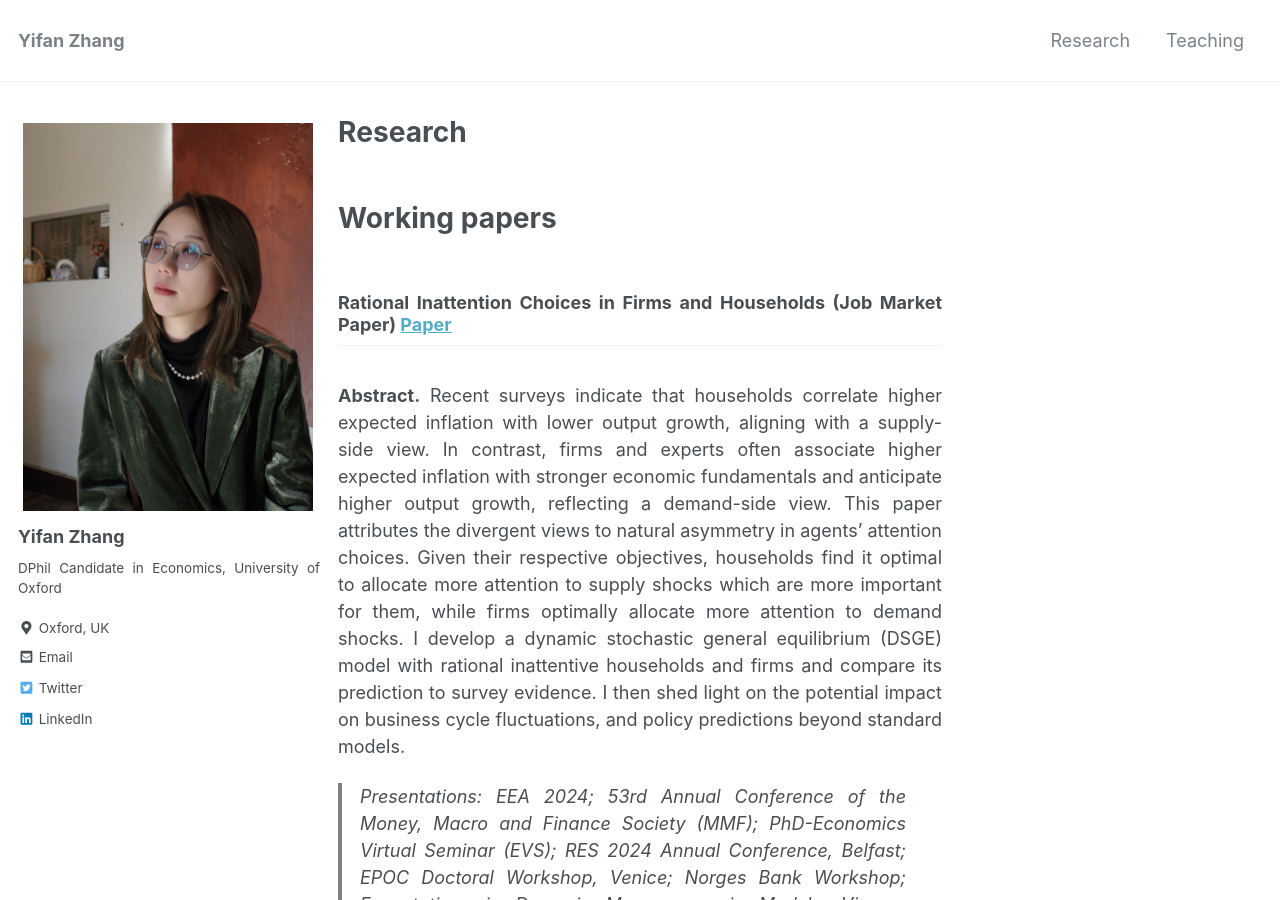
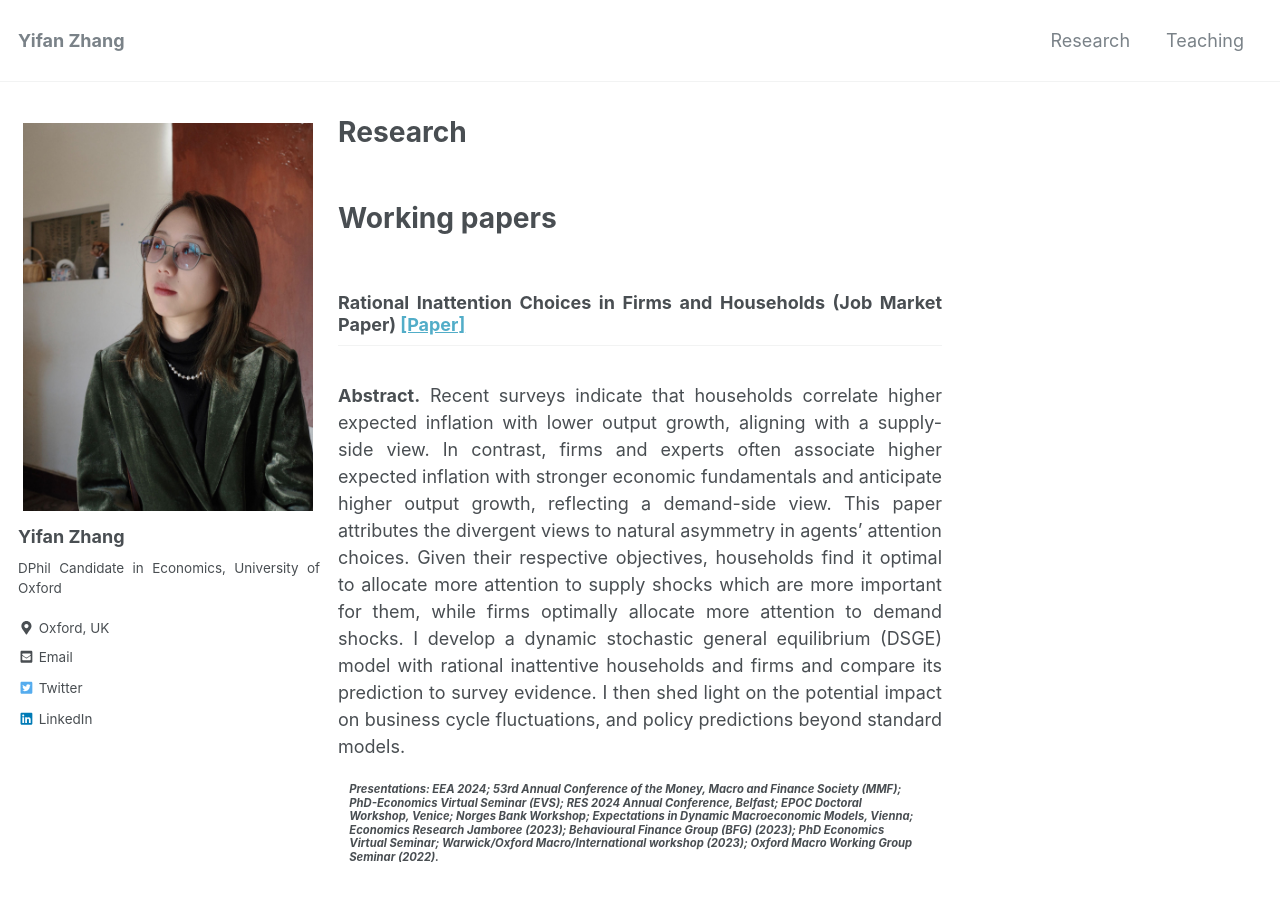
Before and after one commit to yifan-zhang-in/yifan-zhang-in.github.io, a Jekyll site: the page built from _pages/2_research.md, in a window 1280 px wide and 900 px high. Built offline with Jekyll 4.4.1, drawn with Linux system fonts in a browser that asks for light colours; nearby versions of some CDN libraries.

```diff
--- a/_pages/2_research.md
+++ b/_pages/2_research.md
@@ -4,11 +4,11 @@ permalink: /research/
 ---
 # Working papers
 
-## **Rational Inattention Choices in Firms and Households (Job Market Paper)** [Paper](/home/files/papers/)
+## **Rational Inattention Choices in Firms and Households (Job Market Paper)** [[Paper]](/home/files/papers/)
 
 **Abstract.** Recent surveys indicate that households correlate higher expected inflation with lower output growth, aligning with a supply-side view. In contrast, firms and experts often associate higher expected inflation with stronger economic fundamentals and anticipate higher output growth, reflecting a demand-side view. This paper attributes the divergent views to natural asymmetry in agents' attention choices. Given their respective objectives, households find it optimal to allocate more attention to supply shocks which are more important for them, while firms optimally allocate more attention to demand shocks. I develop a dynamic stochastic general equilibrium (DSGE) model with rational inattentive households and firms and compare its prediction to survey evidence. I then shed light on the potential impact on business cycle fluctuations, and policy predictions beyond standard models.
 
->Presentations: EEA 2024; 53rd Annual Conference of the Money, Macro and Finance Society (MMF); PhD-Economics Virtual Seminar (EVS); RES 2024 Annual Conference, Belfast; EPOC Doctoral Workshop, Venice; Norges Bank Workshop; Expectations in Dynamic Macroeconomic Models, Vienna; Economics Research Jamboree (2023); Behavioural Finance Group (BFG) (2023); PhD Economics Virtual Seminar; Warwick/Oxford Macro/International workshop (2023); Oxford Macro Working Group Seminar (2022).
+#### Presentations: EEA 2024; 53rd Annual Conference of the Money, Macro and Finance Society (MMF); PhD-Economics Virtual Seminar (EVS); RES 2024 Annual Conference, Belfast; EPOC Doctoral Workshop, Venice; Norges Bank Workshop; Expectations in Dynamic Macroeconomic Models, Vienna; Economics Research Jamboree (2023); Behavioural Finance Group (BFG) (2023); PhD Economics Virtual Seminar; Warwick/Oxford Macro/International workshop (2023); Oxford Macro Working Group Seminar (2022).
 
 <p style="margin-bottom: 0.5em; font-size: 1em;"><strong>Rational Inattention Choices in Firms and Households (Job Market Paper)</strong> [Paper]</p>
 
```
